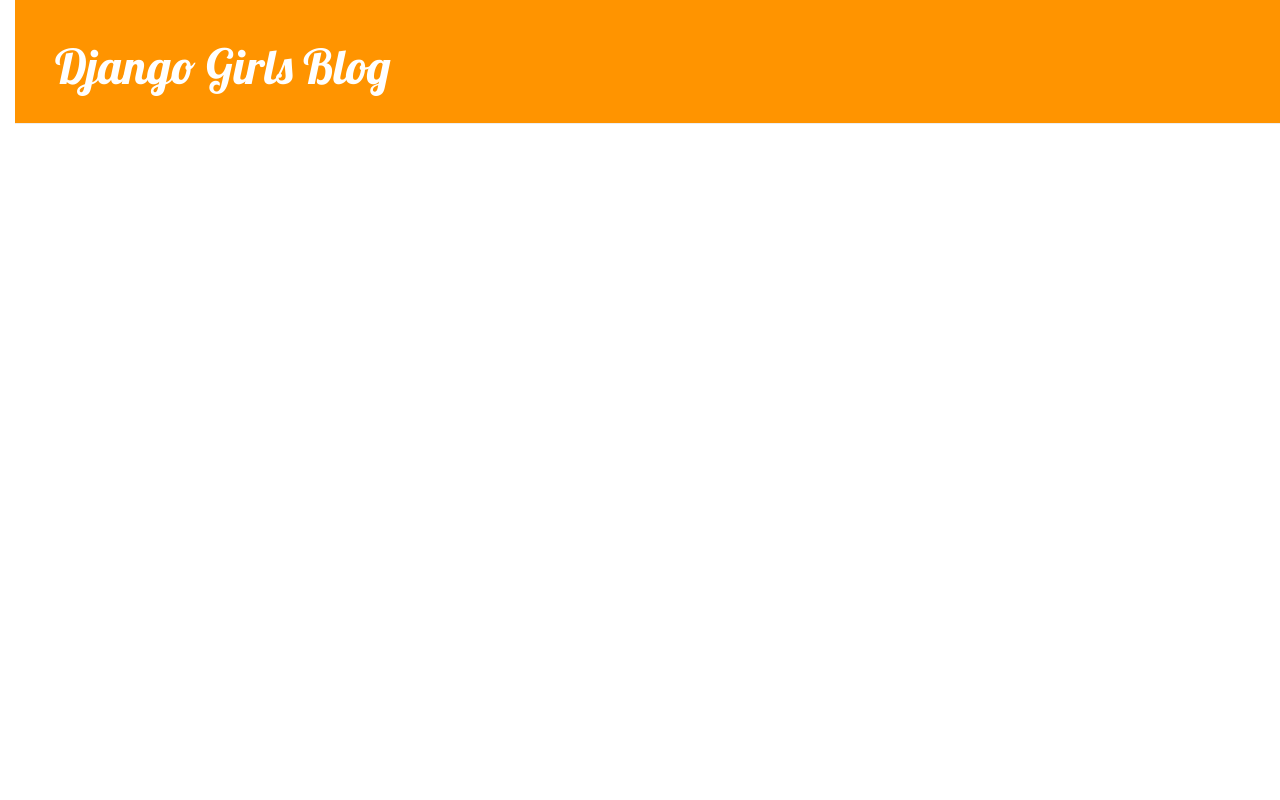
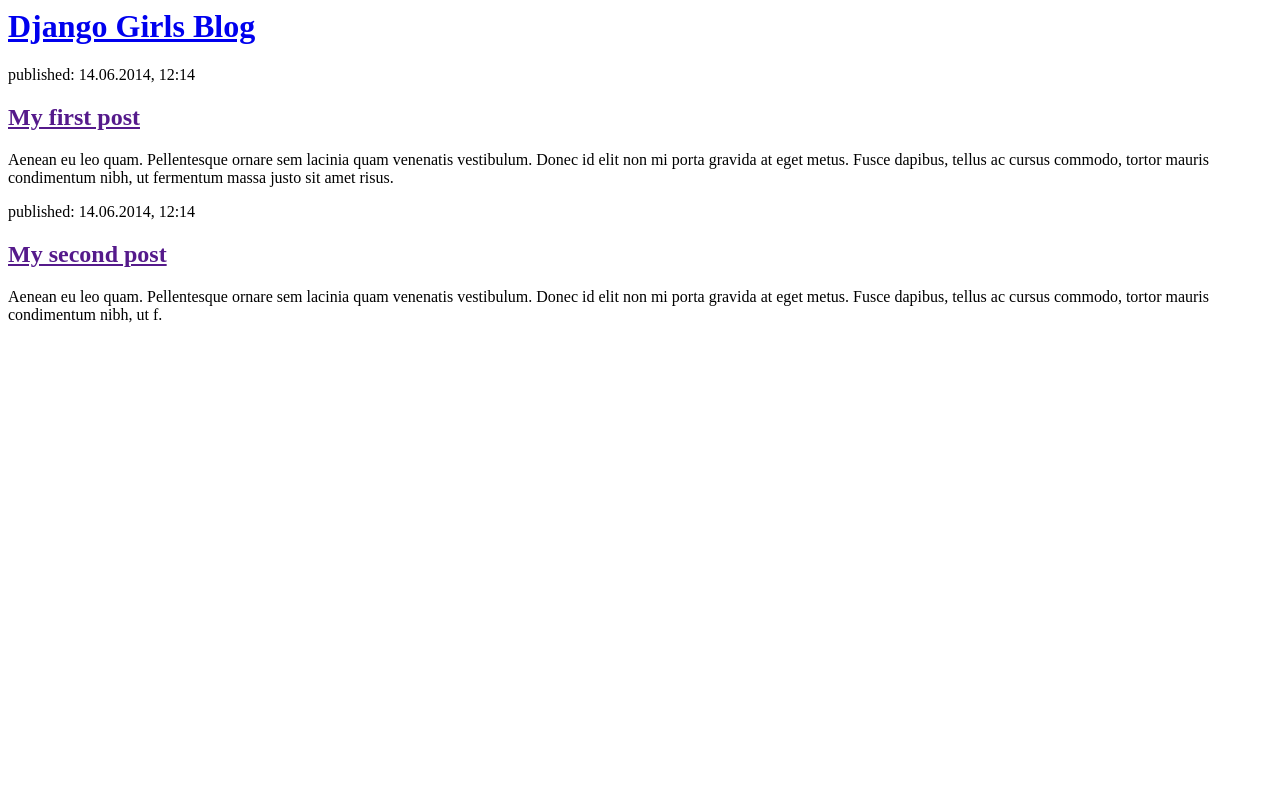
Before and after one commit to Abdi-Moha/my-first-cool-blog, a Django app: page / in a window 1280 px wide. Run offline with Django 3.2, Linux system fonts and the light colour scheme; data that the repository does not hold is empty; some libraries are stand-ins or nearby versions.

Commit message:
Changed the HTML for the site.

```diff
--- a/blog/templates/blog/post_list.html
+++ b/blog/templates/blog/post_list.html
@@ -1,31 +1,22 @@
-{% load staticfiles %}
 <html>
     <head>
         <title>Django Girls blog</title>
-        <link rel="stylesheet" href="//maxcdn.bootstrapcdn.com/bootstrap/3.2.0/css/bootstrap.min.css">
-        <link rel="stylesheet" href="//maxcdn.bootstrapcdn.com/bootstrap/3.2.0/css/bootstrap-theme.min.css">
-        <link rel="stylesheet" href="{% static 'css/blog.css' %}">
-        <link href="//fonts.googleapis.com/css?family=Lobster&subset=latin,latin-ext" rel="stylesheet" type="text/css">
     </head>
     <body>
-        <div class="page-header">
+        <div>
             <h1><a href="/">Django Girls Blog</a></h1>
         </div>
 
-        <div class="content container">
-    <div class="row">
-        <div class="col-md-8">
-            {% for post in posts %}
-                <div class="post">
-                    <div class="date">
-                        <p>published: {{ post.published_date }}</p>
-                    </div>
-                    <h1><a href="">{{ post.title }}</a></h1>
-                    <p>{{ post.text|linebreaksbr }}</p>
-                </div>
-            {% endfor %}
+        <div>
+            <p>published: 14.06.2014, 12:14</p>
+            <h2><a href="">My first post</a></h2>
+            <p>Aenean eu leo quam. Pellentesque ornare sem lacinia quam venenatis vestibulum. Donec id elit non mi porta gravida at eget metus. Fusce dapibus, tellus ac cursus commodo, tortor mauris condimentum nibh, ut fermentum massa justo sit amet risus.</p>
         </div>
-    </div>
-</div>
+
+        <div>
+            <p>published: 14.06.2014, 12:14</p>
+            <h2><a href="">My second post</a></h2>
+            <p>Aenean eu leo quam. Pellentesque ornare sem lacinia quam venenatis vestibulum. Donec id elit non mi porta gravida at eget metus. Fusce dapibus, tellus ac cursus commodo, tortor mauris condimentum nibh, ut f.</p>
+        </div>
     </body>
 </html>
--- a/blog/templates/blog/static/css/blog.css
+++ /dev/null
@@ -1,53 +0,0 @@
-body {
-    padding-left: 15px;
-}
-h1 a {
-    color: #FCA205;
-    font-family: 'Lobster';
-}
-.page-header {
-    background-color: #ff9400;
-    margin-top: 0;
-    padding: 20px 20px 20px 40px;
-}
-
-.page-header h1, .page-header h1 a, .page-header h1 a:visited, .page-header h1 a:active {
-    color: #ffffff;
-    font-size: 36pt;
-    text-decoration: none;
-}
-
-.content {
-    margin-left: 40px;
-}
-
-h1, h2, h3, h4 {
-    font-family: 'Lobster', cursive;
-}
-
-.date {
-    color: #828282;
-}
-
-.save {
-    float: right;
-}
-
-.post-form textarea, .post-form input {
-    width: 100%;
-}
-
-.top-menu, .top-menu:hover, .top-menu:visited {
-    color: #ffffff;
-    float: right;
-    font-size: 26pt;
-    margin-right: 20px;
-}
-
-.post {
-    margin-bottom: 70px;
-}
-
-.post h1 a, .post h1 a:visited {
-    color: #000000;
-}
```
